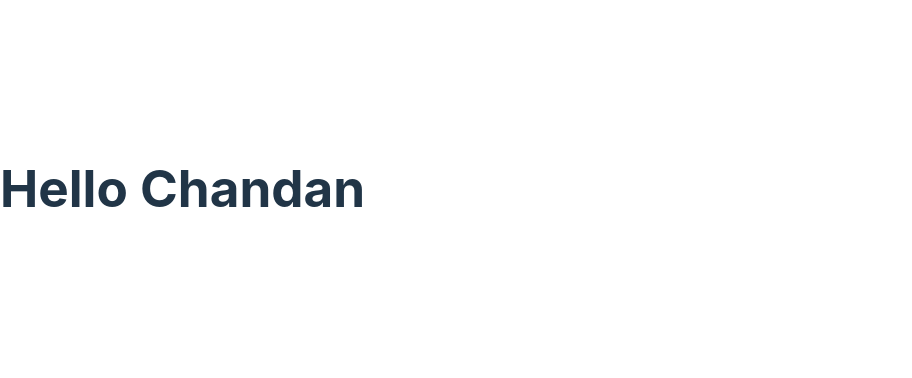
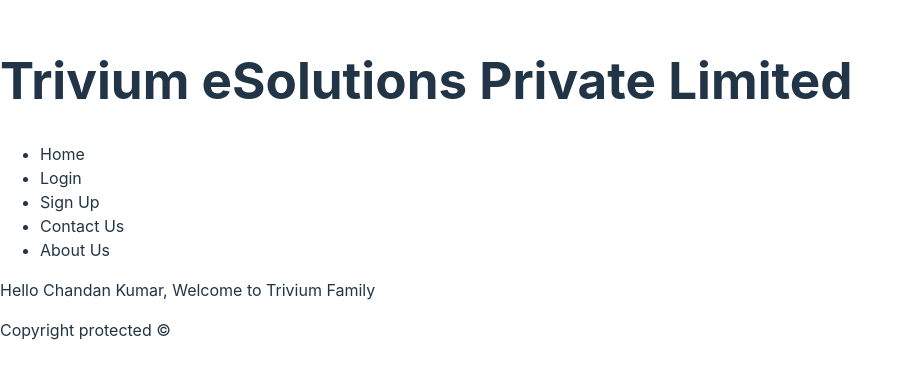
Before and after one commit to kchandn/sample-project, a React (Vite) app: page / in a window 1280 px wide. Shown: the part 212-590 px from the top of the page, without its empty margins (0-912 px from the left). Built offline with nearby package versions, Linux system fonts and the light colour scheme.

Commit message:
Header, Footer, Navigation Menu & Main Content components added and called in app component.

```diff
--- a/src/App.tsx
+++ b/src/App.tsx
@@ -1,7 +1,20 @@
-import Message from "./components/Message";
+import Footer from "./components/footer";
+import Header from "./components/header";
+import MainContent from "./components/main-content";
+import NavigationMenu from "./components/navigation-menu";
 
 function App() {
-  return <Message />;
+  // return <Message />;
+  return (
+    <div>
+      <Header />
+      <span>
+        <NavigationMenu />
+        <MainContent />
+      </span>
+      <Footer />
+    </div>
+  );
 }
 
 export default App;
--- /dev/null
+++ b/src/components/footer.tsx
@@ -0,0 +1,7 @@
+function Footer() {
+    return (
+        <p>Copyright protected &copy;</p>
+    );
+}
+
+export default Footer;
--- /dev/null
+++ b/src/components/header.tsx
@@ -0,0 +1,7 @@
+function Header() {
+    return (
+        <h1>Trivium eSolutions Private Limited</h1>
+    );
+}
+
+export default Header;
--- /dev/null
+++ b/src/components/main-content.tsx
@@ -0,0 +1,8 @@
+function MainContent() {
+    const name = 'Chandan Kumar';
+    return (
+        <p>Hello {name ? name : ''}, Welcome to Trivium Family</p>
+    );
+}
+
+export default MainContent;
--- /dev/null
+++ b/src/components/navigation-menu.tsx
@@ -0,0 +1,13 @@
+function NavigationMenu() {
+  return (
+    <ul>
+      <li>Home</li>
+      <li>Login</li>
+      <li>Sign Up</li>
+      <li>Contact Us</li>
+      <li>About Us</li>
+    </ul>
+  );
+}
+
+export default NavigationMenu;
```
